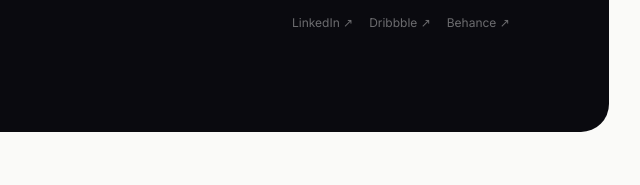
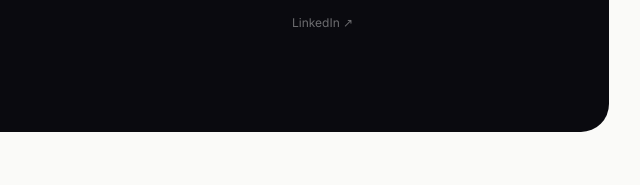
Before and after one commit to deepank0212/Portfolio, a plain HTML site: page index.html in a window 1280 px wide. Shown: the part 4137-4322 px from the top of the page, 541-1181 px from the left. Drawn offline with Linux system fonts and the light colour scheme.

Commit message:
Update index.html

```diff
--- a/index.html
+++ b/index.html
@@ -1055,8 +1055,6 @@
       <a href="mailto:deepank12@gmail.com" class="btn-white">Start a conversation →</a>
       <div class="cta-socials">
         <a href="#">LinkedIn ↗</a>
-        <a href="#">Dribbble ↗</a>
-        <a href="#">Behance ↗</a>
       </div>
     </div>
   </div>
```
